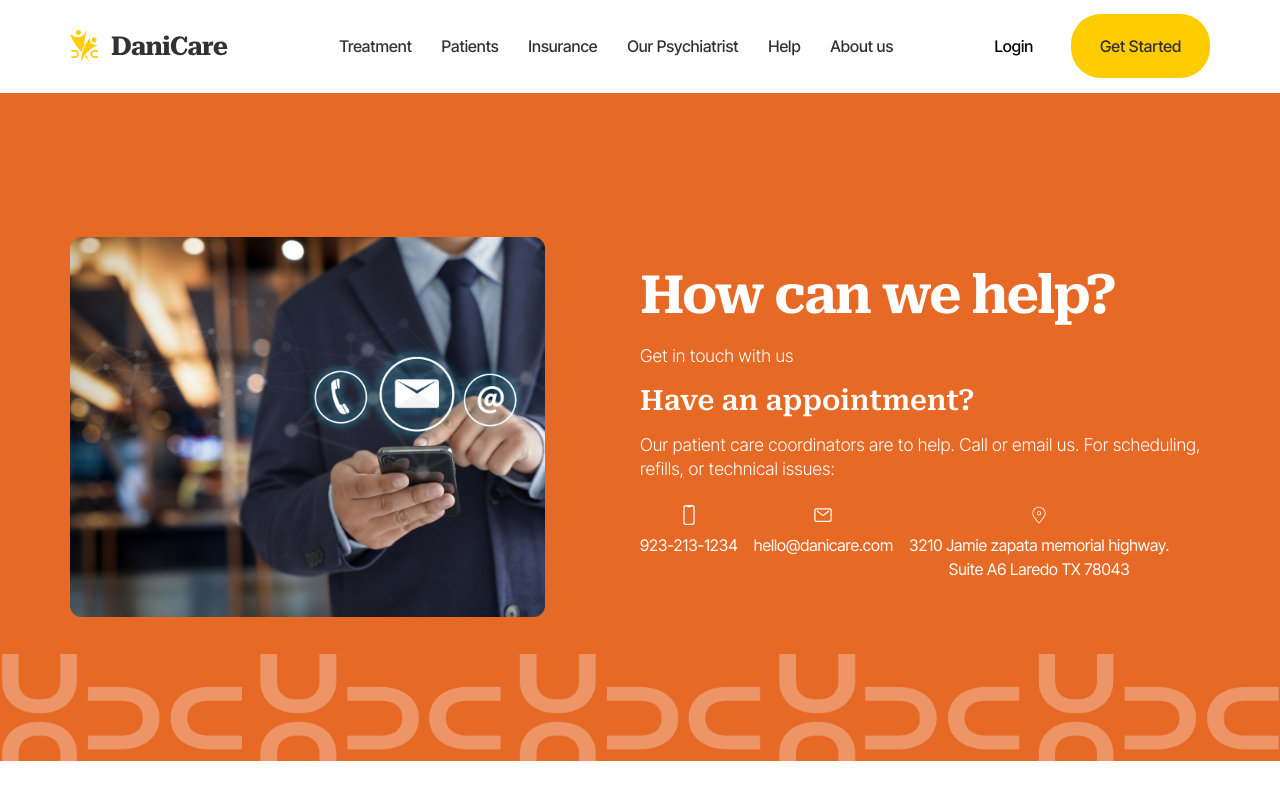
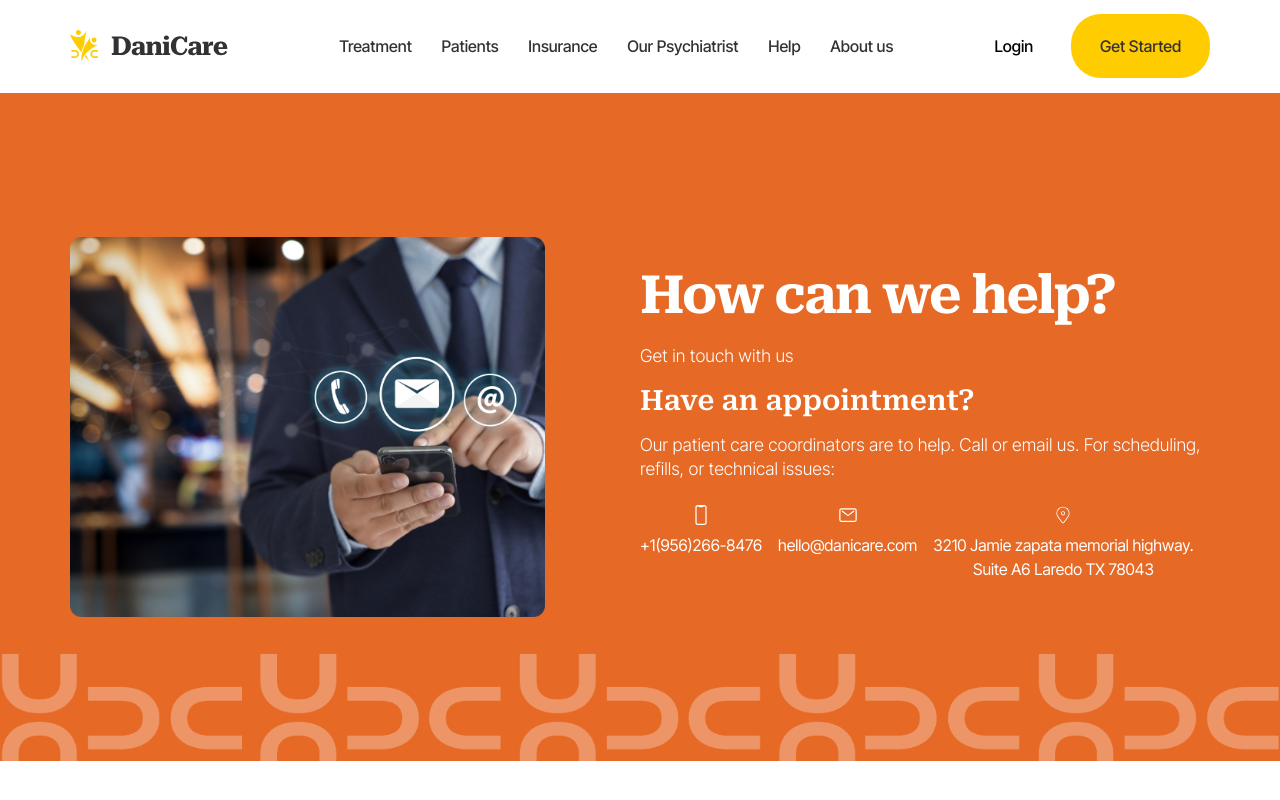
Before and after one commit to jupitaco/Danicare, a Next.js app: page /contact-us in a window 1280 px wide. Shown: the top 800 px of the page. Built offline with nearby package versions, Linux system fonts and the light colour scheme.

Commit message:
update links

```diff
--- a/app/contact-us/page.js
+++ b/app/contact-us/page.js
@@ -27,9 +27,9 @@ export default function ContactUs() {
             <div className='d-flex flex-wrap gap-3 mt-4 align-items-start'>
               <div className='d-flex flex-column justify-content-center align-items-center'>
                 <IoPhonePortraitOutline size={20} />
-                <a href='tel: 923-213-1234' className='my-2'>
+                <a href='tel: +1(956)266-8476' className='my-2'>
                   {' '}
-                  923-213-1234
+                  +1(956)266-8476
                 </a>
               </div>
               <div className='d-flex flex-column justify-content-center align-items-center'>
--- a/app/treatment/page.js
+++ b/app/treatment/page.js
@@ -30,7 +30,7 @@ export default function Treatment() {
 
           <div className='my-3'>
             <a
-              href='https://app2.luminello.com/dolaniajanakumd/form'
+              href='http://provider.kareo.com/dolani-ajanaku#?view=booking'
               target='_blank'
               rel='noreferrer'
             >
@@ -77,7 +77,7 @@ export default function Treatment() {
 
               <div className='my-3'>
                 <a
-                  href='https://app2.luminello.com/dolaniajanakumd/form'
+                  href='http://provider.kareo.com/dolani-ajanaku#?view=booking'
                   target='_blank'
                   rel='noreferrer'
                 >
@@ -111,7 +111,7 @@ export default function Treatment() {
 
               <div className='my-3'>
                 <a
-                  href='https://app2.luminello.com/dolaniajanakumd/form'
+                  href='http://provider.kareo.com/dolani-ajanaku#?view=booking'
                   target='_blank'
                   rel='noreferrer'
                 >
--- a/components/HomeComps/Talk.jsx
+++ b/components/HomeComps/Talk.jsx
@@ -21,7 +21,7 @@ const Talk = () => {
               Our Psychiatrist are always ready to talk to you
             </p>
             <a
-              href='https://app2.luminello.com/dolaniajanakumd/form'
+              href='http://provider.kareo.com/dolani-ajanaku#?view=booking'
               target='_blank'
               rel='noreferrer'
             >
```
